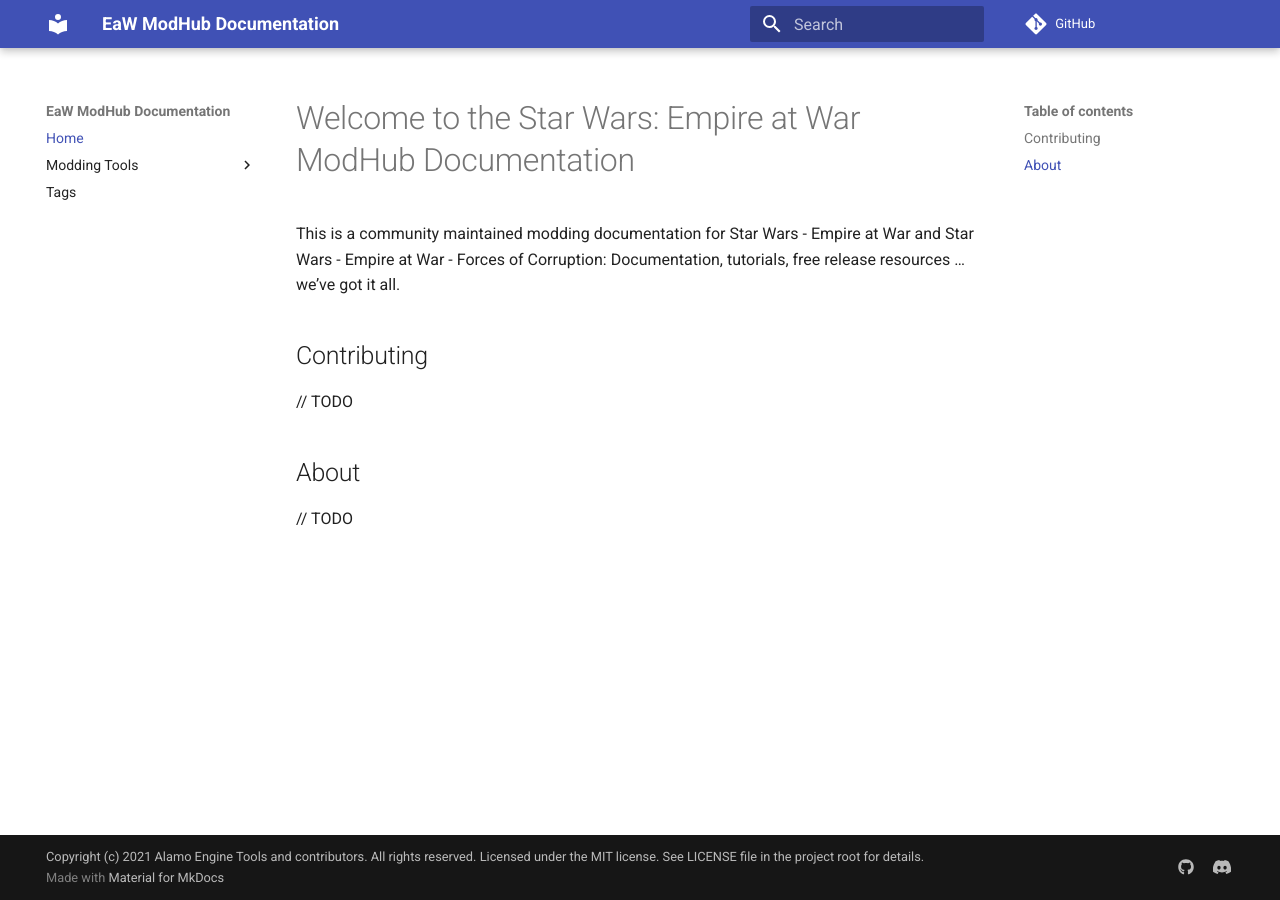
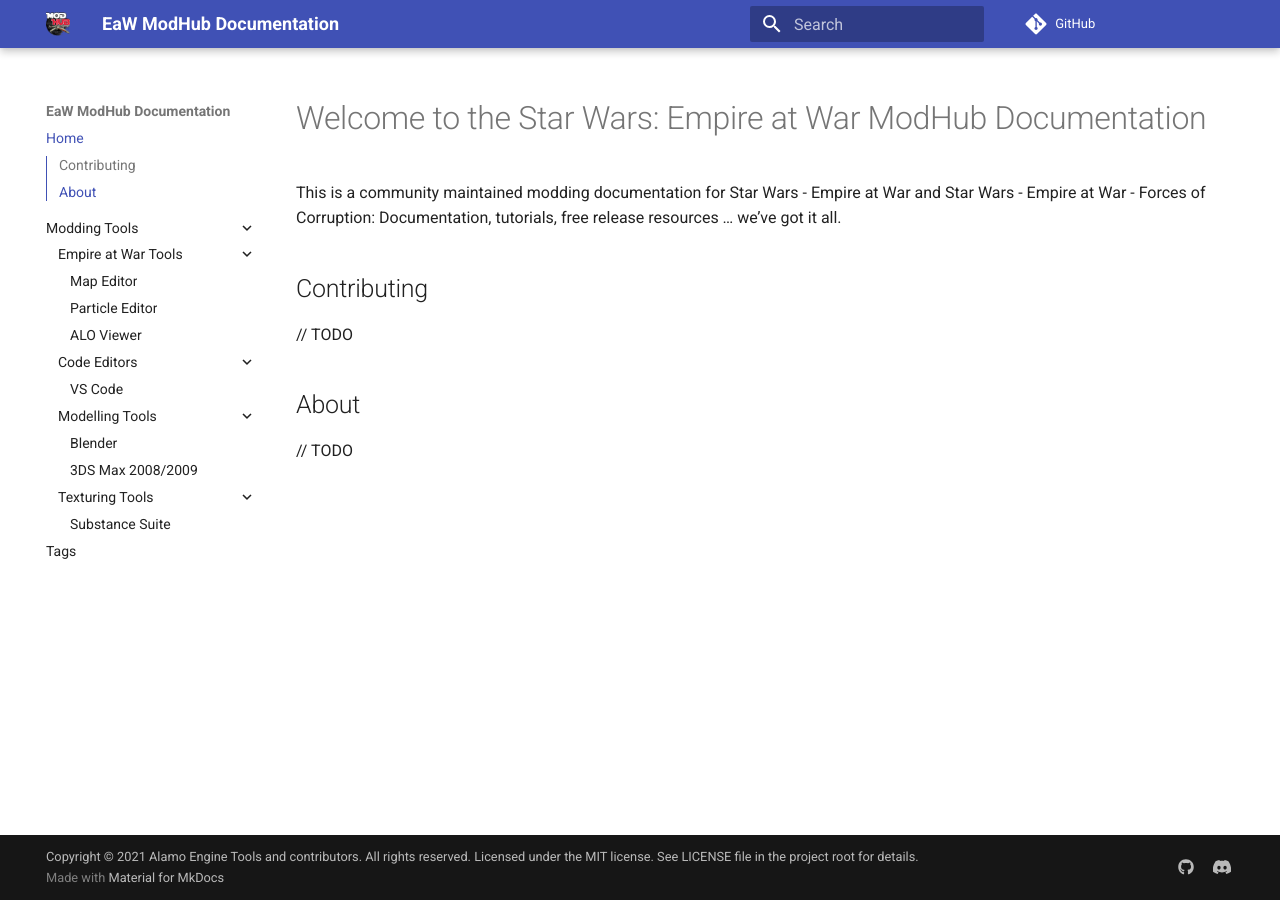
Before and after one commit to AlamoEngine-Tools/eaw-doc-pages, an MkDocs documentation site: the page built from docs/index.md, in a window 1280 px wide. Built offline with MkDocs 1.6.1 and Material for MkDocs 9.7.7, drawn with Linux system fonts in a browser that asks for light colours; comment, search, counter and statistics services are not loaded.

Commit message:
Small layout updates

```diff
--- a/mkdocs.yml
+++ b/mkdocs.yml
@@ -21,12 +21,19 @@
 edit_uri: edit/main/docs/
 site_description: The community maintained EaW Mod Hub Documentation for Star Wars - Empire at War and Star Wars - Empire at War - Forces of Corruption
 site_author: Alamo Engine Tools and contributors
-copyright: Copyright (c) 2021 Alamo Engine Tools and contributors. All rights reserved. Licensed under the MIT license. See LICENSE file in the project root for details.
+copyright: Copyright &copy; 2021 Alamo Engine Tools and contributors. All rights reserved. Licensed under the MIT license. See LICENSE file in the project root for details.
 theme:
   name: material
   custom_dir: docs/overrides
   palette:
     primary: indigo
+  logo: assets/modhub_icon.png
+  favicon: assets/modhub_icon.png
+  features:
+#    - navigation.tabs
+    - navigation.expand
+    - navigation.instant
+    - toc.integrate
 markdown_extensions:
   - toc:
       permalink: true
@@ -34,7 +41,8 @@
       linenums: true
   - smarty
 plugins:
-    - search
+    - search:
+        lang: en
     - git-authors
     - git-revision-date-localized:
         fallback_to_build_date: true
```
Also changed, not shown: docs/assets/modhub_icon.png (added).
